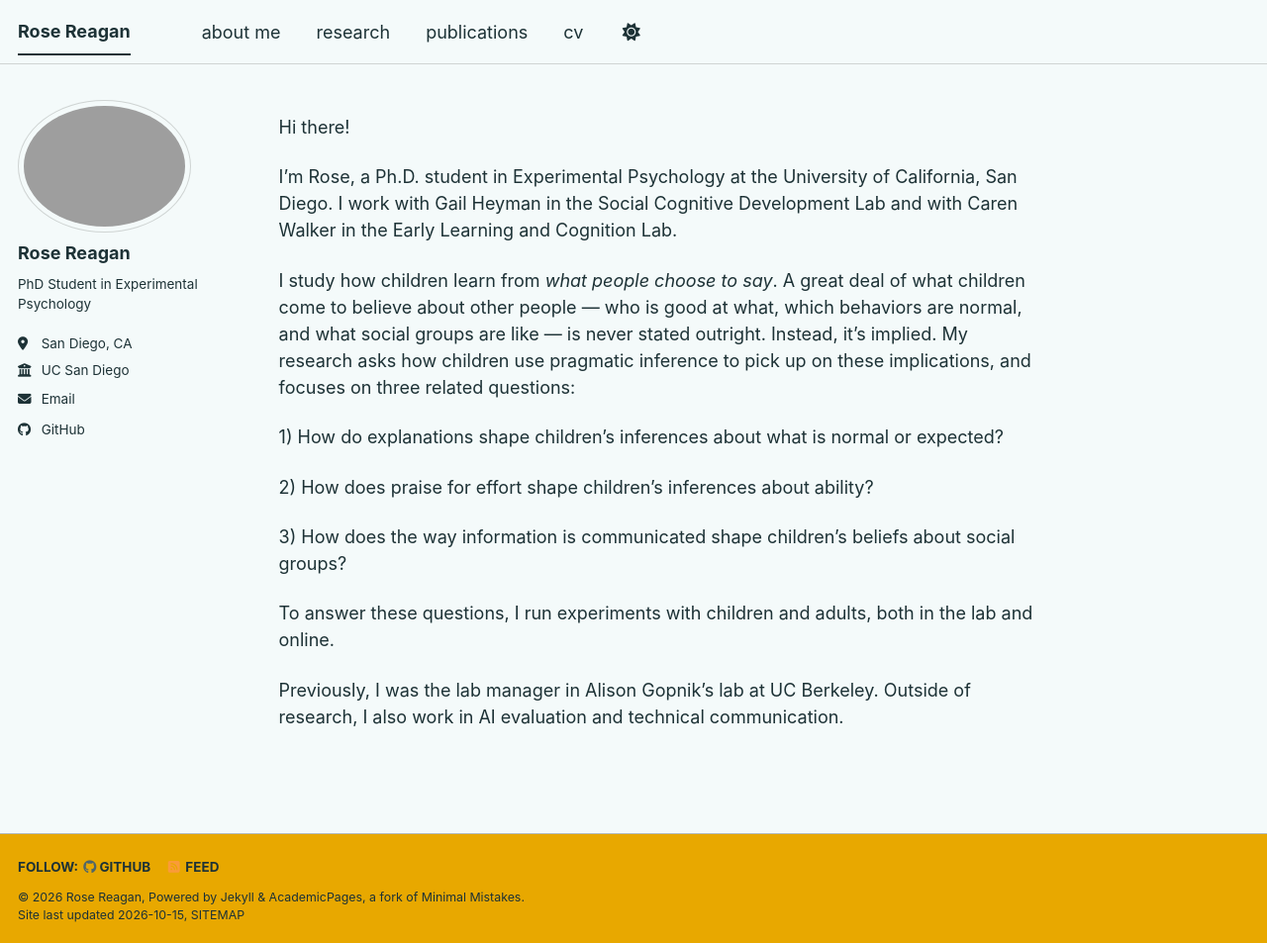
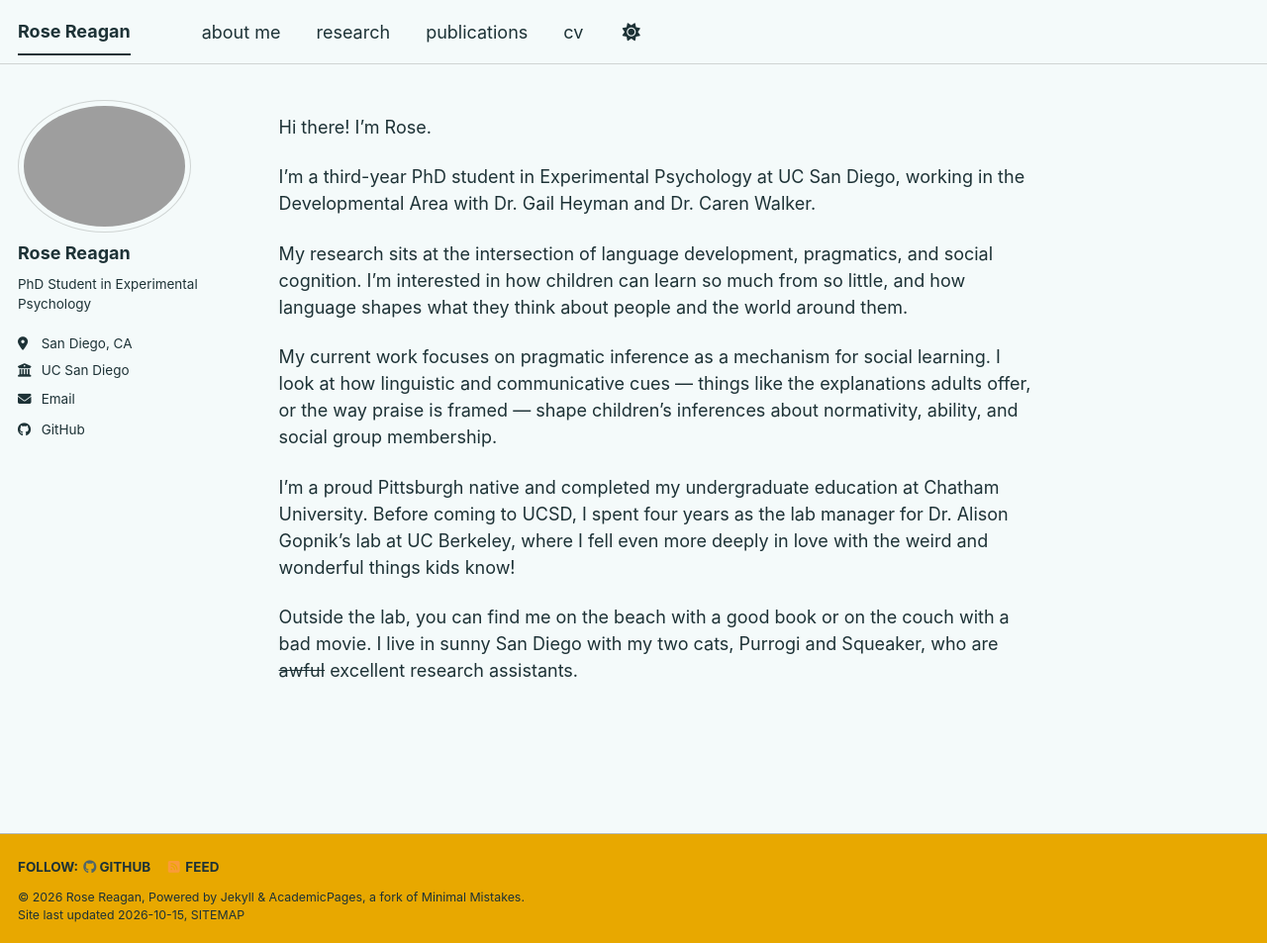
Before and after one commit to rose-reagan/rose-reagan.github.io, a Jekyll site: the page built from _pages/about.md, in a window 1280 px wide and 953 px high. Shown: the whole window at 99% size. Built offline with Jekyll 4.4.1, drawn with Linux system fonts in a browser that asks for light colours; a style sheet for code colours, icons or effects is not loaded.

Commit message:
Update bio on home page
Co-Authored-By: Claude Opus 5.5 <noreply@anthropic.com>
Claude-Session: https://claude.ai/code/session_017v8V2awpZF7M7wMVGz6Rhm

```diff
--- a/_pages/about.md
+++ b/_pages/about.md
@@ -7,18 +7,14 @@ redirect_from:
   - /about.html
 ---
 
-Hi there!
+Hi there! I'm Rose.
 
-I'm Rose, a Ph.D. student in Experimental Psychology at the University of California, San Diego. I work with Gail Heyman in the Social Cognitive Development Lab and with Caren Walker in the Early Learning and Cognition Lab.
+I'm a third-year PhD student in Experimental Psychology at UC San Diego, working in the Developmental Area with Dr. Gail Heyman and Dr. Caren Walker.
 
-I study how children learn from *what people choose to say*. A great deal of what children come to believe about other people — who is good at what, which behaviors are normal, and what social groups are like — is never stated outright. Instead, it's implied. My research asks how children use pragmatic inference to pick up on these implications, and focuses on three related questions:
+My research sits at the intersection of language development, pragmatics, and social cognition. I'm interested in how children can learn so much from so little, and how language shapes what they think about people and the world around them.
 
-1) How do explanations shape children's inferences about what is normal or expected?
+My current work focuses on pragmatic inference as a mechanism for social learning. I look at how linguistic and communicative cues — things like the explanations adults offer, or the way praise is framed — shape children's inferences about normativity, ability, and social group membership.
 
-2) How does praise for effort shape children's inferences about ability?
+I'm a proud Pittsburgh native and completed my undergraduate education at Chatham University. Before coming to UCSD, I spent four years as the lab manager for Dr. Alison Gopnik's lab at UC Berkeley, where I fell even more deeply in love with the weird and wonderful things kids know!
 
-3) How does the way information is communicated shape children's beliefs about social groups?
-
-To answer these questions, I run experiments with children and adults, both in the lab and online.
-
-Previously, I was the lab manager in Alison Gopnik's lab at UC Berkeley. Outside of research, I also work in AI evaluation and technical communication.
+Outside the lab, you can find me on the beach with a good book or on the couch with a bad movie. I live in sunny San Diego with my two cats, Purrogi and Squeaker, who are <s>awful</s> excellent research assistants.
```
